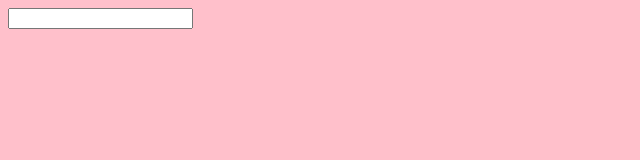
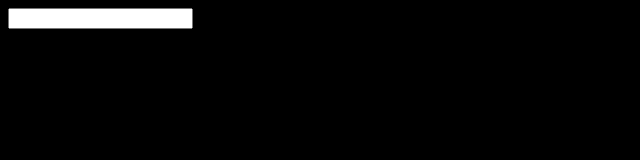
Before and after one commit to deemah63/learn, a plain HTML site: page src/index.html in a window 1280 px wide. Shown: the whole page, without its empty margins (0-640 px from the left). Drawn offline with Linux system fonts and the light colour scheme.

Commit message:
Изменили цвет на черный

```diff
--- a/src/index.html
+++ b/src/index.html
@@ -5,7 +5,7 @@
 	<meta name="viewport" content="width=device-width, initial-scale=1.0">
 	<title>Document</title>
 </head>
-<body style="background: pink;">
+<body style="background: black;">
 <input type="text">
 
 </body>
```
